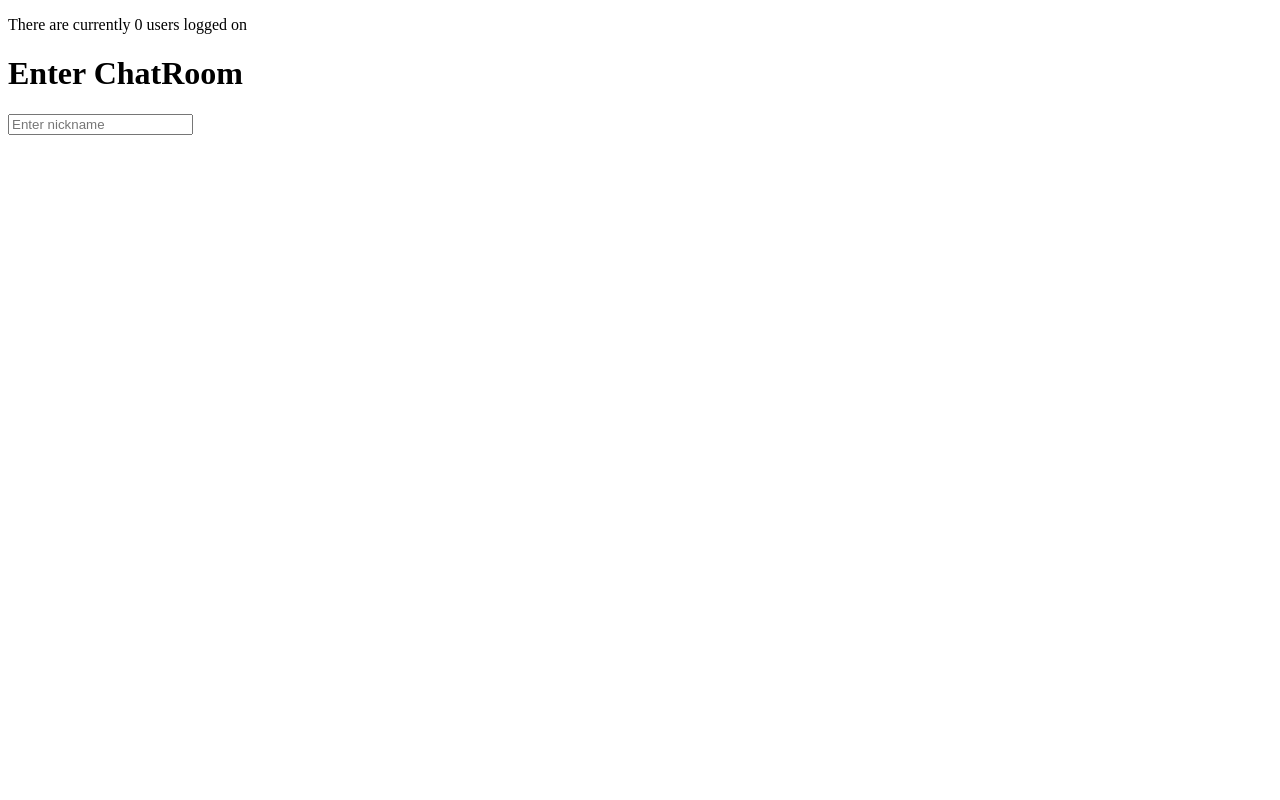
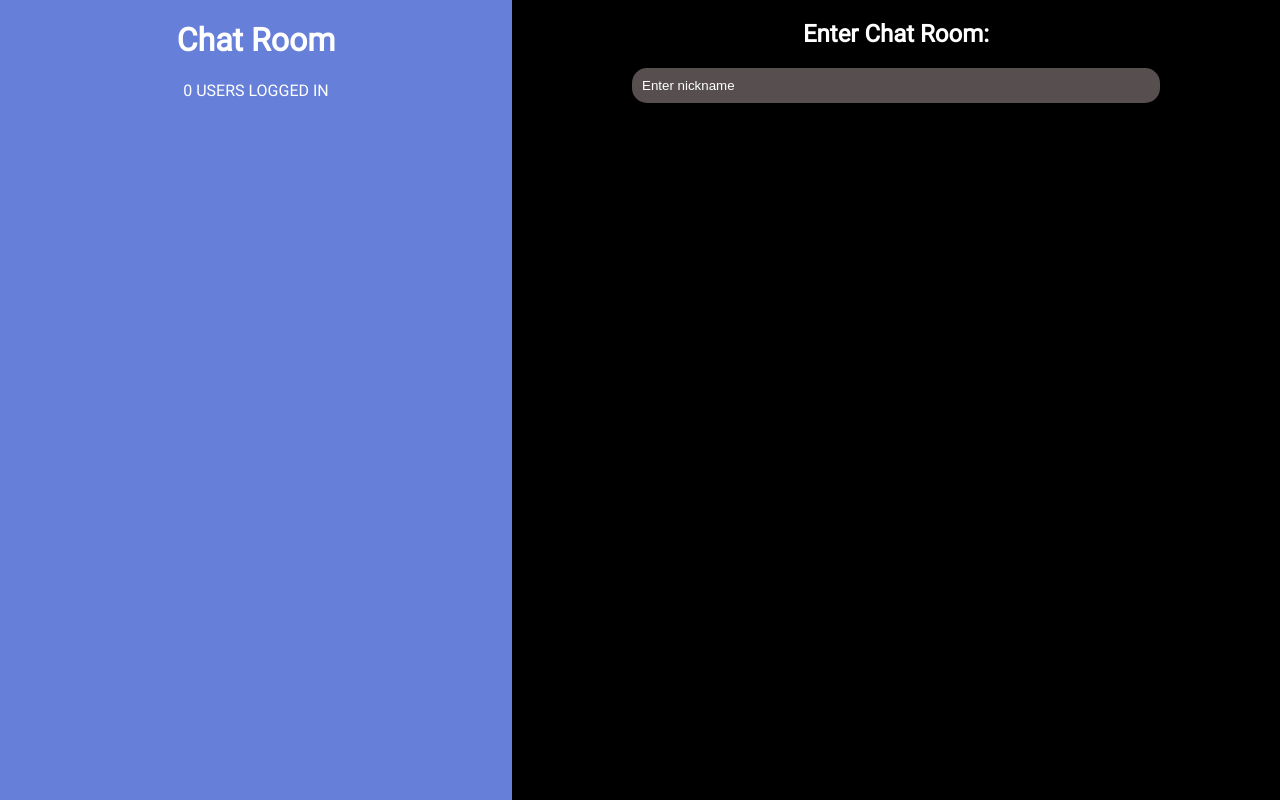
Before and after one commit to anatcohen/chat, a React (Create React App) app: page / in a window 1280 px wide. Built offline with nearby package versions, Linux system fonts and the light colour scheme; no server answers; the database is empty.

Commit message:
added css

```diff
--- a/package.json
+++ b/package.json
@@ -5,6 +5,7 @@
   "dependencies": {
     "firebase": "^7.7.0",
     "firebaseui": "^4.4.0",
+    "node-sass": "^4.13.1",
     "react": "^16.12.0",
     "react-dom": "^16.12.0",
     "react-redux": "^7.1.3",
--- a/src/App.js
+++ b/src/App.js
@@ -2,7 +2,7 @@ import React from 'react';
 import { Route, Switch } from 'react-router-dom';
 import { connect } from 'react-redux';
 import * as actions from './Redux/Actions';
-import './App.css';
+import './App.sass';
 import LogIn from './LogIn';
 import ChatRoom from './ChatRoom';
 
--- /dev/null
+++ b/src/App.sass
@@ -0,0 +1,64 @@
+html, body, #root
+    height: 100%
+    overflow-y: hidden
+    background-color: black
+    font-family: roboto
+    color: white
+    margin: 0
+
+// Textbox
+input[type = text]
+    background-color: #574F4F
+    border: none
+    border-radius: 15px
+    color: white
+    width: 508px
+    padding: 10px
+input::placeholder
+    color: white
+
+//Log-In
+#logIn
+    height: 100%
+    display: flex
+    text-align: center
+    #leftPanel
+        background-color: #667FD8
+        width: 40%
+    #rightPanel
+        width: 60%
+
+// ChatRoom
+#chatRoom
+    height: 100%
+    header
+        border: 1px solid
+    #chat
+        margin-top: 10px
+        display: flex
+        border: 1px solid
+        height: 60%
+        padding: 10px
+
+        %message
+            display: flex
+
+        #self-message
+            justify-content: flex-end
+            @extend %message
+        #user-message
+            justify-content: flex-start
+            @extend %message
+
+    #sendMessage
+        border: 1px solid
+
+
+@font-face
+    font-family: roboto
+    src: url(./Roboto-Regular.ttf)
+
+
+@mixin basicSpacing
+    margin-top: 10px
+    padding: 10px
--- a/src/ChatRoom.js
+++ b/src/ChatRoom.js
@@ -1,4 +1,4 @@
-import React from 'react';
+import React, { useEffect } from 'react';
 import { Link } from 'react-router-dom';
 import Message from './Message';
 
@@ -7,31 +7,38 @@ export default function ChatRoom(props) {
     const onMessageSubmit = e => {
         e.preventDefault();
         let messageBox = document.getElementById('messageBox');
-        props.sendMessage(messageBox.value, `${new Date().getHours()}:${new Date().getMinutes()}`, props.users.self.name);
-        messageBox.value = '';
+        // If message has content
+        if (messageBox.value.length) {
+            props.sendMessage(messageBox.value, `${new Date().getHours()}:${new Date().getMinutes()}`, props.users.self.name);
+            messageBox.value = '';
+        }
     },
         // Checks if a message has been typed
         onMessageChange = e => {
             document.getElementById('sendBtn').style.visibility = e.currentTarget.value.length ? 'visible' : 'hidden';
         }
 
-
+    // Deletes user on unmount
+    useEffect(() => {
+        // return () => props.deleteSelf(props.users.self.id);
+    });
 
     return (
-        <>
-            <>
-                <p>{props.users.users.map(value => { return `${value.name}, ` })} are in the chat</p>
-                <Link to='/'><button onClick={() => props.deleteSelf(props.users.self.id)}>Exit</button></Link>
-            </>
-            <>
+        <div id='chatRoom'>
+            <header>
+                <p>You {props.users.users.map(value => { return `${value.name}, ` })} are in the chat</p>
+                <Link to='/'><button>Exit</button></Link>
+            </header>
+            <div id='chat'>
+                {console.log(props.messages)}
                 {props.messages.list.map((mes, index) =>
-                    <Message key={index} message={mes.content} timeStamp={mes.timeStamp} user={mes.user} />
+                    <Message key={index} message={mes} selfName={props.users.self.name} />
                 )}
-            </>
-            <form onSubmit={onMessageSubmit} autoComplete='off'>
+            </div>
+            <form onSubmit={onMessageSubmit} autoComplete='off' id='sendMessage'>
                 <input type='textbox' onChange={onMessageChange} placeholder='Enter message' id='messageBox' />
                 <button id='sendBtn' style={{ visibility: 'hidden' }}>Send</button>
             </form>
-        </>
+        </div>
     );
 }
--- a/src/LogIn.js
+++ b/src/LogIn.js
@@ -11,19 +11,25 @@ export default function LogIn(props) {
         document.getElementById('nameAlert').style.visibility = !bIsNameUnique ? 'visible' : 'hidden';
     };
 
+
     useEffect(() => {
         props.getUsers();
     }, []);
 
     return (
-        <>
-            <form autoComplete='off'>
-                <p>There are currently {props.users.users.length} users logged on</p>
-                <h1>Enter ChatRoom</h1>
-                <input onChange={onTextChange} type='text' id='name' placeholder='Enter nickname' />
-                <p id='nameAlert' style={{ visibility: 'hidden' }}>Username is already taken</p>
-                <Link to='/ChatRoom'><button id='enter' onClick={() => props.addSelfToDataBase(document.getElementById('name').value)} style={{ visibility: 'hidden' }}>Enter</button></Link>
-            </form>
-        </>
+        <div id='logIn'>
+            <div id='leftPanel'>
+                <h1>Chat Room</h1>
+                <p>{props.users.users.length} USERS LOGGED IN</p>
+            </div>
+            <div id='rightPanel'>
+                <form autoComplete='off'>
+                    <h2>Enter Chat Room:</h2>
+                    <input onChange={onTextChange} type='text' id='name' placeholder='Enter nickname' />
+                    <p id='nameAlert' style={{ visibility: 'hidden' }}>Username is already taken</p>
+                    <Link to='/ChatRoom'><button id='enter' onClick={() => props.addSelfToDataBase(document.getElementById('name').value)} style={{ visibility: 'hidden' }}>Enter</button></Link>
+                </form>
+            </div>
+        </div>
     );
 }
--- a/src/Message.js
+++ b/src/Message.js
@@ -2,9 +2,9 @@ import React from 'react';
 
 export default function Message(props) {
     return (
-        <>
-            <p>{props.timeStamp}</p>
-            <h3>{props.message}</h3>
-        </>
+        <div id={props.selfName === props.message.user ? 'self-message' : 'user-message'}>
+            <p>{props.message.timeStamp}</p>
+            <h3>{props.message.content}</h3>
+        </div>
     );
 }
--- a/src/Redux/Actions.js
+++ b/src/Redux/Actions.js
@@ -63,9 +63,9 @@ export function deleteSelf(id) {
 }
 
 // Adds message to db
-export function addMessageToDataBase(content, user) {
+export function addMessageToDataBase(content, timeStamp, user) {
     return dispatch => {
-        firebase.database().ref('chat').push().set({ content, user });
+        firebase.database().ref('chat').push().set({ content, timeStamp, user });
     }
 }
 
```
Also changed, not shown: src/App.css (deleted), src/App.scss (deleted), src/Roboto-Regular.ttf (added), 1 other file (tests, documents, lock files or other folders).
